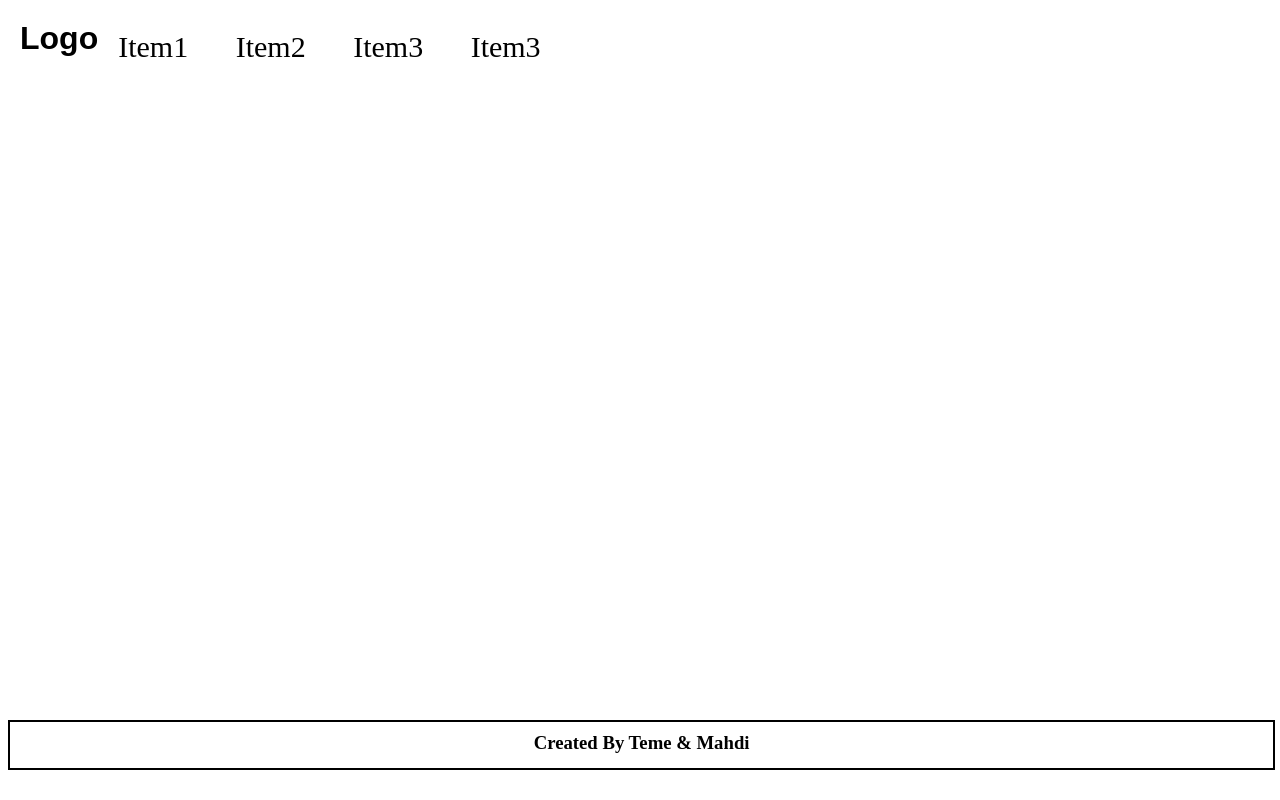
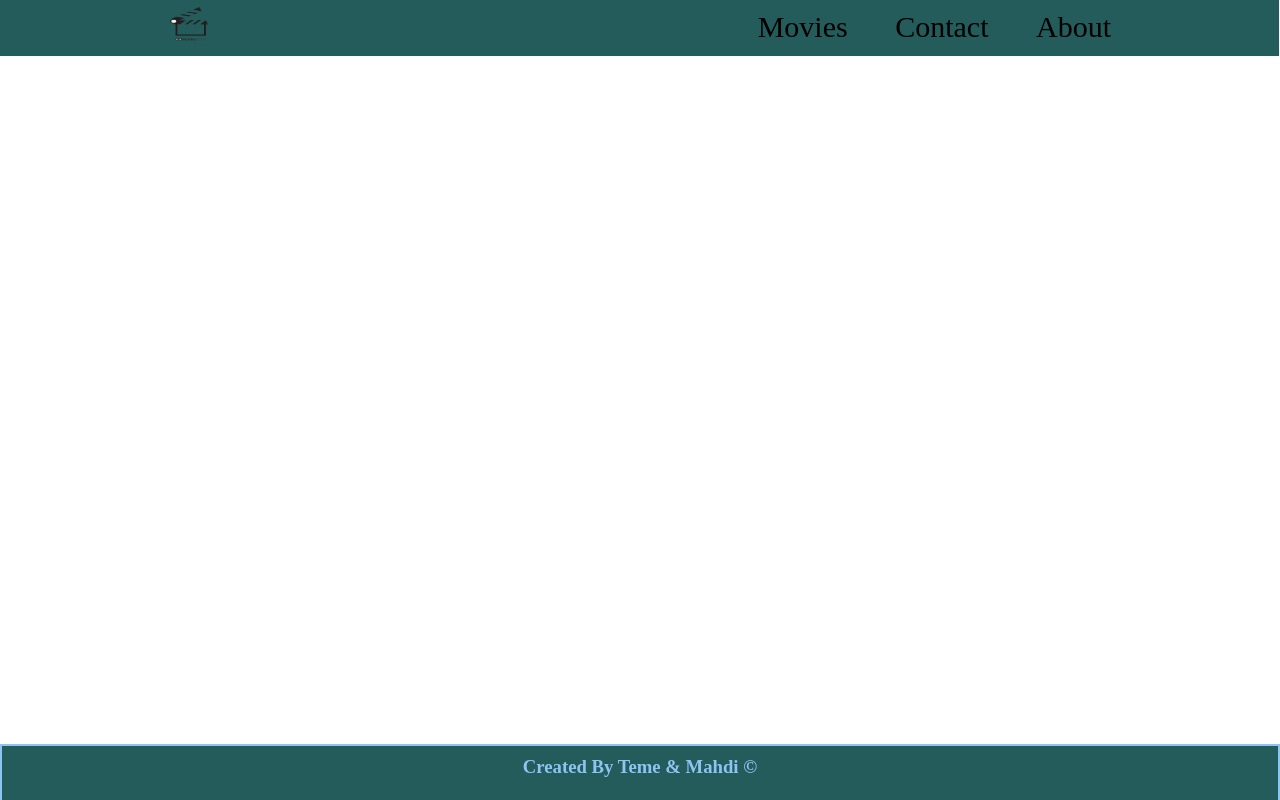
Before and after one commit to mahdimahdawi/CapStone-project2, a website built with webpack: page src/index.html in a window 1280 px wide. Built offline with nearby package versions, Linux system fonts and the light colour scheme; no server answers.

Commit message:
header and footer fixed

```diff
--- a/src/index.html
+++ b/src/index.html
@@ -15,15 +15,14 @@
 <body>
   <div class="header">
     <div class="logo-image">
-      <!-- <img src="/images/Film-Logo-Templates.jpg" class="logo" alt=""> -->
-      <h1 class="logo">Logo</h1>
+      <img class="logo" alt="">
     </div>
     <div class="menu">
       <ul class="menu-item">
-        <li class="menu-link">Item1</li>
-        <li class="menu-link">Item2</li>
-        <li class="menu-link">Item3</li>
-        <li class="movie-num">Item3</li>
+        <a href="#"><li class="menu-link">Movies</li></a>
+        <a href="#"><li class="menu-link">Contact</li></a>
+        <a href="#"> <li class="menu-link">About</li></a>
+        <a href="#"><li class="movie-num"></li></a>
       </ul>
     </div>
 
@@ -34,7 +33,7 @@
     <section class="container" id="commentCont">
   </div>
   <div class="footer">
-    <h3 class="footer-text">Created By Teme & Mahdi</h3>
+    <h3 class="footer-text">Created By Teme & Mahdi &copy;</h3>
   </div>
 
   <script src="index.js"></script>
--- a/src/index.js
+++ b/src/index.js
@@ -1,12 +1,14 @@
-import heartIcon from './images/heart-icon.svg';
 import './style.css';
 import getData from './module/getData.js';
 import { newLike, getLike } from './module/likeApi.js';
 import CommentsPopup from './module/popupComments.js';
-
+import heartIcon from './images/heart-icon.svg';
+import logo from './images/logo.png';
 const availableMovies = document.querySelector('.movie-num');
 const movieList = document.querySelector('.movie-list');
+const logoIcon = document.querySelector('.logo');
 
+logoIcon.src = logo;
 const DisplayLikes = async (item) => {
   const likesNumber = await getLike();
   likesNumber.forEach((e) => {
--- a/src/style.css
+++ b/src/style.css
@@ -8,9 +8,18 @@ body,
   box-sizing: border-box;
 }
 
+body {
+  color: rgb(142, 196, 243);
+}
+
 .header {
   display: flex;
-  margin: 20px;
+  margin: 20px 20px 20px 118px;
+  justify-content: space-between;
+  background-color: rgb(36, 91, 91);
+  width: 100%;
+  margin-left: -1px;
+  margin-top: 0;
 }
 
 li {
@@ -19,22 +28,38 @@ li {
   padding: 20px;
 }
 
+a {
+  text-decoration: none;
+}
+
 .menu {
   margin-top: 10px;
   font-size: 30px;
+  margin-right: 108px;
+}
+
+.menu-link {
+  color: black;
+}
+
+.movie-num {
+  color: black;
 }
 
 .logo {
-  font-family: sans-serif;
+  width: 140px;
+  height: 50px;
+  margin-left: 120px;
+  margin-top: 2px;
 }
 
 .footer {
   position: fixed;
-  top: 90%;
-  width: 99%;
-  height: 50px;
+  top: 93%;
+  width: 100%;
+  height: 60px;
   border: 2px solid;
-  margin-left: 8px;
+  background-color: rgb(36, 91, 91);
 }
 
 .footer-text {
```
Also changed, not shown: src/images/logo.png (added).
